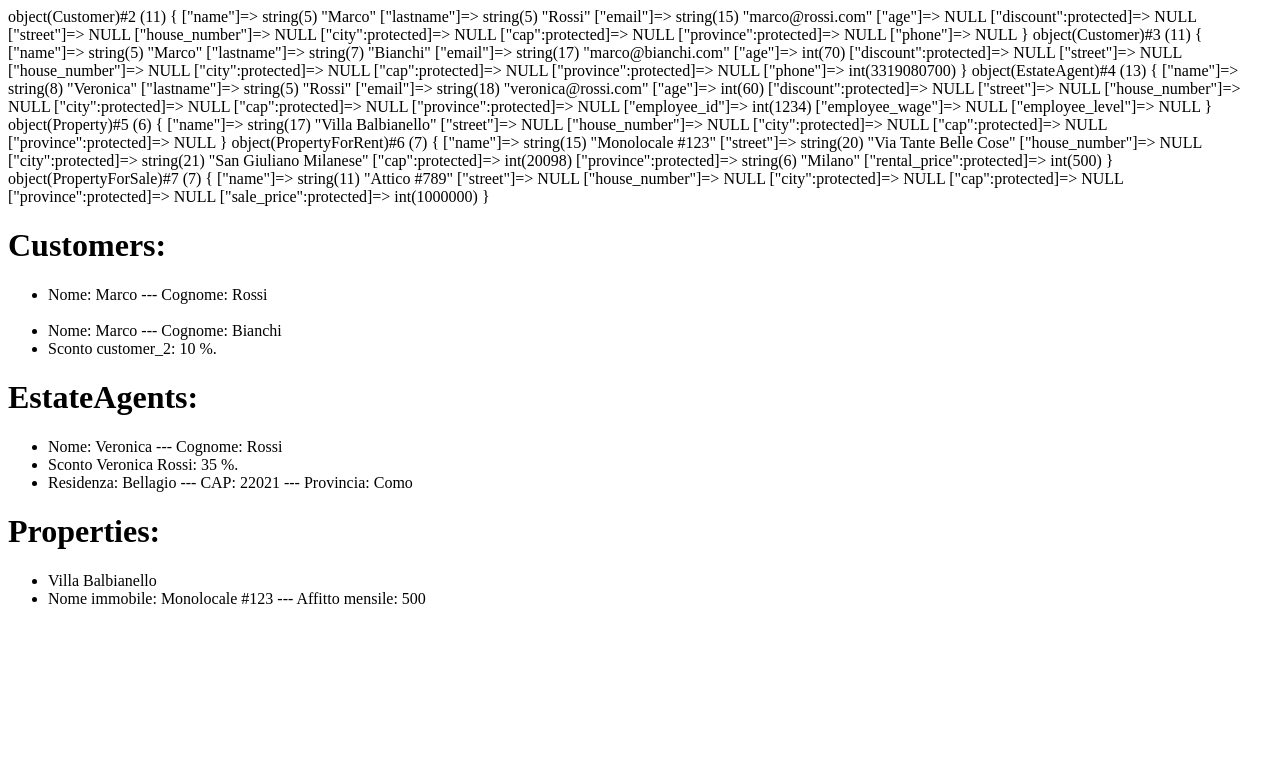
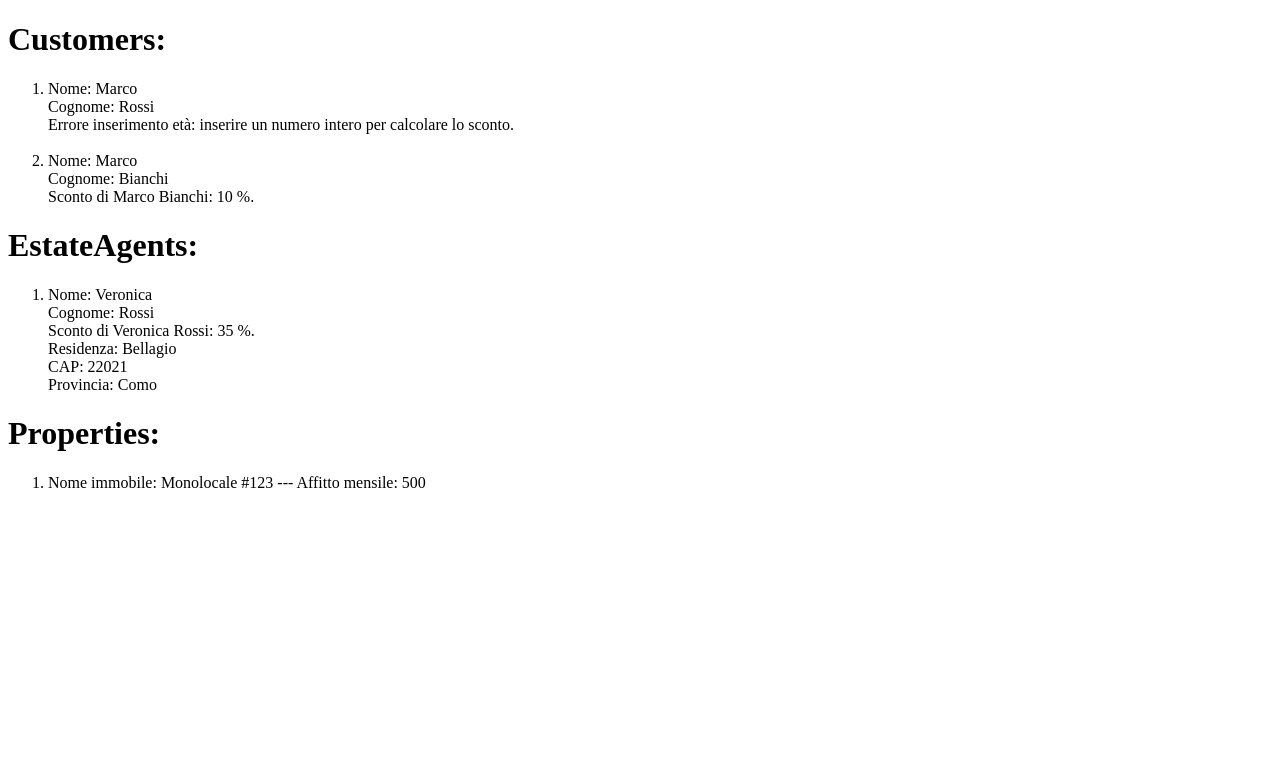
Before and after one commit to smschn/php-oop-2, a PHP site: page / in a window 1280 px wide. Shown: the top 783 px of the page. Run offline with PHP 8.4, Linux system fonts and the light colour scheme.

Commit message:
Added exception, comments, minor structure changes

```diff
--- a/class/Property/Property.php
+++ b/class/Property/Property.php
@@ -2,6 +2,8 @@
 class Property {
 
     public $name;
+    public $property_type;
+    public $size;
 
     use Address;
 
@@ -11,7 +13,4 @@ class Property {
 
 }
 
-$property_1 = new Property('Villa Balbianello');
-var_dump($property_1);
-
 ?>
--- a/class/Property/PropertyForRent.php
+++ b/class/Property/PropertyForRent.php
@@ -14,9 +14,8 @@ class PropertyForRent extends Property {
 
 }
 
-$property_2_rent = new PropertyForRent('Monolocale #123', 500);
-$property_2_rent->setAddress('San Giuliano Milanese', 20098, 'Milano'); // essendo questi 3 attributi PROTECTED, accedo ad essi solo attraverso un set() o un get().
-$property_2_rent->street = 'Via Tante Belle Cose'; // essendo l'attributo PUBLIC (dentro il TRAIT address), posso accedervi direttamente dall'oggetto.
-var_dump($property_2_rent);
+$property_1_rent = new PropertyForRent('Monolocale #123', 500);
+$property_1_rent->setAddress('San Giuliano Milanese', 20098, 'Milano'); // essendo questi 3 attributi PROTECTED, accedo ad essi solo attraverso un set() o un get().
+$property_1_rent->street = 'Via Tante Belle Cose'; // essendo l'attributo PUBLIC (dentro il TRAIT address), posso accedervi direttamente dall'oggetto.
 
 ?>
--- a/class/Property/PropertyForSale.php
+++ b/class/Property/PropertyForSale.php
@@ -10,7 +10,6 @@ class PropertyForSale extends Property {
 
 }
 
-$property_3_sale = new PropertyForSale('Attico #789', 1000000);
-var_dump($property_3_sale);
+$property_2_sale = new PropertyForSale('Attico #789', 1000000);
 
 ?>
--- a/class/User/Customer.php
+++ b/class/User/Customer.php
@@ -11,9 +11,7 @@ class Customer extends User {
 }
 
 $customer_1 = new Customer('Marco', 'Rossi', 'marco@rossi.com');
-var_dump($customer_1);
 
 $customer_2 = new Customer('Marco', 'Bianchi', 'marco@bianchi.com', 70, 3319080700);
-var_dump($customer_2);
 
 ?>
--- a/class/User/EstateAgent.php
+++ b/class/User/EstateAgent.php
@@ -1,5 +1,6 @@
 <?php
 class EstateAgent extends User {
+
     public $employee_id;
     public $employee_wage;
     public $employee_level;
@@ -10,7 +11,10 @@ class EstateAgent extends User {
     }
 
     public function setDiscount($ageP) {
-        if ($ageP >= 60 && is_int($ageP)) {
+        if (!is_int($ageP)) {
+            throw new Exception('Errore inserimento età: inserire un numero intero per calcolare lo sconto.');
+            $this->discount = null;
+        } else if ($ageP >= 60) {
             $this->discount = 35;
         }
     }
@@ -18,6 +22,6 @@ class EstateAgent extends User {
 }
 
 $employee_1 = new EstateAgent('Veronica', 'Rossi', 'veronica@rossi.com', 60, 1234);
-var_dump($employee_1);
+$employee_1->setDiscount(60); // 'discount' è PROTECTED: si accede ad esso solo tramite una set() o una get().
 
 ?>
--- a/class/User/User.php
+++ b/class/User/User.php
@@ -9,7 +9,7 @@ class User {
     public $age;
     protected $discount;
 
-    use Address;
+    use Address; // importo il TRAIT 'Address' (essendo in un altro file devo importarne il codice tramite REQUIRE).
 
     public function __construct($nameP, $lastnameP, $emailP, $ageP = null) {
         $this->name = $nameP;
@@ -18,12 +18,15 @@ class User {
         $this->age = $ageP;
     }
 
-    public function getUserNameLastname() {
-        return 'Nome: ' . $this->name . ' --- Cognome: ' . $this->lastname;
+    public function getUserFullname() {
+        return 'Nome: ' . $this->name . ' <br> Cognome: ' . $this->lastname;
     }
 
     public function setDiscount($ageP) {
-        if ($ageP >= 60 && is_int($ageP)) {
+        if (!is_int($ageP)) {
+            throw new Exception('Errore inserimento età: inserire un numero intero per calcolare lo sconto.');
+            $this->discount = null;
+        } else if ($ageP >= 60) {
             $this->discount = 10;
         }
     }
--- a/class/traits/Address.php
+++ b/class/traits/Address.php
@@ -14,7 +14,7 @@ trait Address {
     }
 
     public function getAddress() {
-        return 'Residenza: ' . $this->city . ' --- CAP: ' . $this->cap . ' --- Provincia: ' . $this->province;
+        return 'Residenza: ' . $this->city . ' <br> CAP: ' . $this->cap . ' <br> Provincia: ' . $this->province;
     }
 
 }
--- a/index.php
+++ b/index.php
@@ -21,51 +21,65 @@ require_once __DIR__ . '/class/Property/PropertyForSale.php';
 
     <!-- Customers -->
     <h1>Customers:</h1>
-    <ul>
+    <ol>
         <li>
-            <?php echo $customer_1->getUserNameLastname(); ?>
+            <?php
+                echo $customer_1->getUserFullname() . '<br>';
+
+                // test EXCEPTION: setDiscount NON funziona => EXCEPTION mostra un messaggio d'errore.
+                try {
+                    $customer_1->setDiscount('provare la exception');
+                } catch (Exception $e) {
+                    echo $e->getMessage();
+                }
+            ?>
         </li>
         <br>
         <li>
-            <?php echo $customer_2->getUserNameLastname(); ?>
-        </li>
-        <li>
             <?php
-            $customer_2->setDiscount(70);
-            echo 'Sconto customer_2: ' . $customer_2->getDiscount() . ' %.';
+                echo $customer_2->getUserFullname() . '<br>';
+
+                // test EXCEPTION: setDiscount() funziona.
+                try {
+                    $customer_2->setDiscount(70);
+                } catch (Exception $e) {
+                    echo $e->getMessage();
+                };
+
+                echo 'Sconto di ' . $customer_2->name . ' ' . $customer_2->lastname . ': ' . $customer_2->getDiscount() . ' %.';
             ?>
         </li>
-    </ul>
+    </ol>
 
     <!-- EstateAgents -->
     <h1>EstateAgents:</h1>
-    <ul>
-        <li>
-            <?php echo $employee_1->getUserNameLastname(); ?>
-        </li>
+    <ol>
         <li>
             <?php
-            $employee_1->setDiscount(60);
-            echo 'Sconto ' . $employee_1->name . ' ' . $employee_1->lastname . ': '. $employee_1->getDiscount() . ' %.'; ?>
-        </li>
-        <li>
-            <?php
-            $employee_1->setAddress('Bellagio', 22021, 'Como');
-            echo $employee_1->getAddress();
+                echo $employee_1->getUserFullname() . '<br>';
+
+                // test EXCEPTION: setDiscount() funziona.
+                try {
+                    $employee_1->setDiscount(70);
+                } catch (Exception $e) {
+                    echo $e->getMessage();
+                };
+
+                echo 'Sconto di ' . $employee_1->name . ' ' . $employee_1->lastname . ': '. $employee_1->getDiscount() . ' %. <br>';
+
+                $employee_1->setAddress('Bellagio', 22021, 'Como'); // questi 3 attributi sono PROTECTED: si accede ad essi solo con una set() e una get().
+                echo $employee_1->getAddress(); // leggere riga sopra.
             ?>
         </li>
-    </ul>
+    </ol>
 
     <!-- Properties -->
     <h1>Properties:</h1>
-    <ul>
+    <ol>
         <li>
-            <?php echo $property_1->name ?>
+            <?php echo 'Nome immobile: ' . $property_1_rent->name . ' --- Affitto mensile: ' . $property_1_rent->getRentalPrice() ?>
         </li>
-        <li>
-            <?php echo 'Nome immobile: ' . $property_2_rent->name . ' --- Affitto mensile: ' . $property_2_rent->getRentalPrice() ?>
-        </li>
-    </ul>
+    </ol>
 
 </body>
 </html>
```
